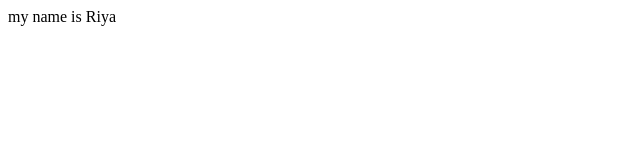
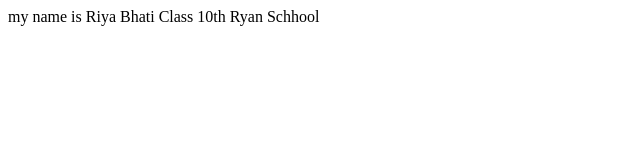
Before and after one commit to sarjubhati/sarjubhati, a plain HTML site: page monumnet.html in a window 1280 px wide. Shown: the whole page, without its empty margins (0-640 px from the left). Drawn offline with Linux system fonts and the light colour scheme.

Commit message:
complet details

```diff
--- a/monumnet.html
+++ b/monumnet.html
@@ -1,5 +1,5 @@
 <html>
     <body>
-        my name is Riya
+        my name is Riya Bhati Class 10th Ryan Schhool
     </body>
 </html>
```
